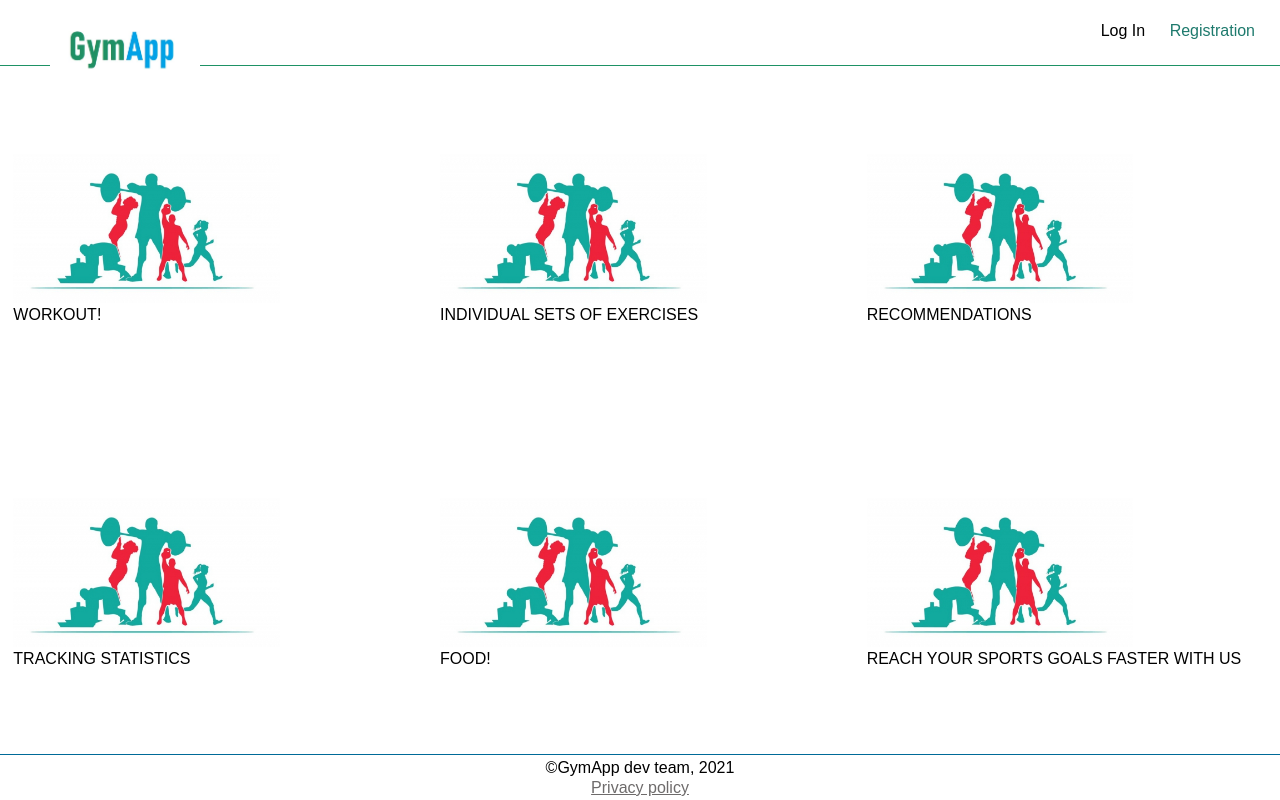
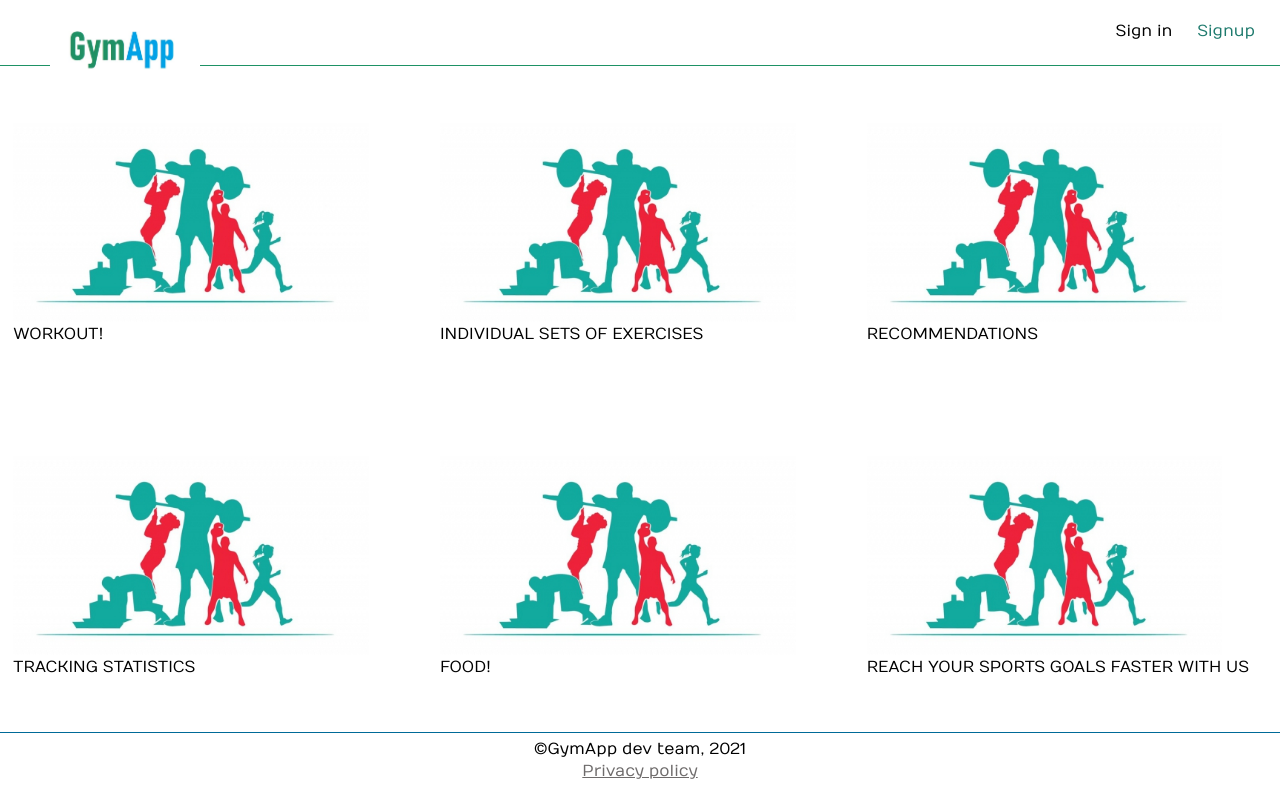
Before and after one commit to zemags/gym_app, a plain HTML site: page templates/index.html in a window 1280 px wide. Drawn offline with Linux system fonts and the light colour scheme; a web font is replaced by a local one.

Commit message:
edit file names, add new style and fonts files, modify html with BEM-methodology

```diff
--- /dev/null
+++ b/static/css/index-style.css
@@ -0,0 +1,124 @@
+@font-face {
+  font-family: 'Numans';
+  src: url(../fonts/numans_[allfont.ru].woff2) format(woff2);
+  src: url(../fonts/Numans-Regular.woff) format(woff);
+  font-weight: normal;
+}
+
+html, body, div, span, applet, object, iframe,
+h1, h2, h3, h4, h5, h6, p, blockquote, pre,
+a, abbr, acronym, address, big, cite, code,
+del, dfn, em, img, ins, kbd, q, s, samp,
+small, strike, strong, sub, sup, tt, var,
+b, u, i,dl, dt, dd, ol, ul, li,
+fieldset, form, label, legend,
+table, caption, tbody, tfoot, thead, tr, th, td,
+article, aside, canvas, details, embed,
+figure, figcaption, footer, header, hgroup,
+menu, nav, output, section, summary,
+time, mark, audio, video {
+	margin: 0;
+	padding: 0;
+	border: 0;
+	font-size: 100%;
+	font-family:inherit;
+  font-size:inherit;
+  font-style:inherit;
+	vertical-align: baseline;
+}
+
+body {
+	line-height: 1;
+	font-family: 'Numans', Arial, sans-serif;
+  margin: 0 auto;
+	max-width: 1500px;
+}
+
+
+
+/*header*/
+
+.header-index {
+	border-bottom: 1px solid #1e9265;
+	height: 65px;
+	width: 100%;
+  display: flex;
+  justify-content: space-between;
+}
+
+.header-index__logo {
+  padding: 20px 0px 0px 50px;
+}
+
+.logo-index-page__img {
+	width: 150px;
+}
+
+.header-index__sign-links {
+  margin: 23px 20px 0 0;
+}
+
+.sign-links__item {
+	text-decoration: none;
+	padding: 5px;
+	color: #1E7A6D;
+}
+
+.sign-links__item_distance {
+	margin-right: 10px;
+}
+
+.sign-links__item_black {
+	color: black;
+}
+
+
+
+/*main page*/
+
+.main-index {
+	min-height: calc(100vh - 65px - 66px - 1px - 2px);  /* - header - footer - header_border - footer_border*/
+	display: flex;
+	flex-wrap: wrap;
+	justify-content: space-around;
+	align-items: center;
+}
+
+.article {
+	min-width: 400px;
+	max-width: 600px;
+	padding: 10px;
+	font-size: 16px;
+	transition: 1s;
+}
+
+.article:hover {
+	transform: scale(1.4);
+}
+
+.article__image {
+	height: 200px;
+}
+
+
+
+
+/* footer */
+
+.footer-sign {
+	border-top: 1px solid #006a98;
+	position: relative;
+	bottom: 0px;
+	height: 66px;
+	width: 100%;
+	text-align: center;
+}
+
+.footer-sign__text {
+	padding-top: 8px;
+	margin-bottom: 6px;
+}
+
+.footer-sign__link {
+	color: #6e6b6b;
+}
--- /dev/null
+++ b/static/css/sign-style.css
@@ -0,0 +1,156 @@
+@font-face {
+  font-family: 'Numans';
+  src: url(../fonts/numans_[allfont.ru].woff2) format(woff2);
+  src: url(../fonts/Numans-Regular.woff) format(woff);
+  font-weight: normal;
+}
+
+html, body, div, span, applet, object, iframe,
+h1, h2, h3, h4, h5, h6, p, blockquote, pre,
+a, abbr, acronym, address, big, cite, code,
+del, dfn, em, img, ins, kbd, q, s, samp,
+small, strike, strong, sub, sup, tt, var,
+b, u, i,dl, dt, dd, ol, ul, li,
+fieldset, form, label, legend,
+table, caption, tbody, tfoot, thead, tr, th, td,
+article, aside, canvas, details, embed,
+figure, figcaption, footer, header, hgroup,
+menu, nav, output, section, summary,
+time, mark, audio, video {
+	margin: 0;
+	padding: 0;
+	border: 0;
+	font-size: 100%;
+	font-family:inherit;
+  font-size:inherit;
+  font-style:inherit;
+	vertical-align: baseline;
+}
+
+.sign-page {
+	line-height: 1;
+	font-family: 'Numans', Arial, sans-serif;
+  margin: 0 auto;
+	max-width: 1500px;
+}
+
+
+/* header */
+
+.header-sign {
+	border-bottom: 1px solid #1e9265;
+	height: 65px;
+	width: 100%;
+	display: flex;
+}
+
+.header-sign__logo {
+  padding: 20px 0px 0px 50px;
+}
+
+.logo-sign-page__img {
+	width: 150px;
+}
+
+
+/* main */
+
+.main-sign {
+	min-height: calc(100vh - 65px - 66px - 1px - 2px);  /* - header - footer - header_border - footer_border*/
+	display: flex;
+	flex-wrap: wrap;
+	justify-content: space-around;
+	align-items: center;
+  text-align: center;
+}
+
+/* form */
+
+.main__sign {
+	padding-bottom: 10%;
+}
+
+.form-sign__legend {
+	font-size: 36px;
+	color: #6e6b6b;
+	margin-bottom: 20px;
+}
+
+.form-sign__input {
+	font-size: 16px;
+	width: 237px;
+	height: 40px;
+	border: 2px solid #c4c4c4;
+	border-radius: 12px;
+	padding-left: 15px;
+	margin-bottom: 18px;
+}
+
+.form-sign__button {
+	width: 252px;
+	height: 50px;
+	margin-top: 18px;
+	margin-bottom: 15px;
+	font-size: 16px;
+	color: #6e6b6b;
+	font-weight: bold;
+	border: 2px solid #c4c4c4;
+	border-radius: 12px;
+	background: white;
+}
+
+.form-sign__button:hover {
+	background: #e6f7fe;
+	border: 2px solid #d2f0fd;
+	color: #4487a4;
+}
+
+.sign__text {
+	margin-bottom: 15px;
+}
+
+.sign__link {
+	color: #1e9265;
+	text-decoration: none;
+	font-weight: bold;
+}
+
+
+/* blockquote */
+
+.blockquote-sign {
+		min-width: 420px;
+		max-width: 30vw;
+		padding: 20px 10px;
+		margin-bottom: 10%;
+		text-align: center;
+		border-bottom: 2px outset #FFAA73;
+		border-top: 2px outset #FFAA73;
+	}
+
+	.cite-sign {
+		display: block;
+		margin: 12px auto 0px;
+	text-align: center;
+	}
+
+
+/* footer */
+
+.footer-sign {
+	border-top: 1px solid #006a98;
+	position: relative;
+	bottom: 0px;
+	height: 66px;
+	width: 100%;
+	text-align: center;
+}
+
+.footer-sign__text {
+	padding-top: 8px;
+	margin-bottom: 6px;
+}
+
+.footer-sign__link {
+	color: #6e6b6b;
+}
--- a/static/css/styles.css
+++ b/static/css/styles.css
@@ -1,3 +1,10 @@
+@font-face {
+  font-family: 'Numans';
+  src: url(../fonts/numans_[allfont.ru].woff2) format(woff2);
+  src: url(../fonts/Numans-Regular.woff) format(woff);
+  font-weight: normal;
+}
+
 html, body, div, span, applet, object, iframe,
 h1, h2, h3, h4, h5, h6, p, blockquote, pre,
 a, abbr, acronym, address, big, cite, code,
--- a/templates/index.html
+++ b/templates/index.html
@@ -1,51 +1,55 @@
 <!DOCTYPE html>
 <html lang="en">
+
 <head>
-	<link href="https://allfont.ru/allfont.css?fonts=numans" rel="stylesheet" type="text/css">
 	<meta charset="UTF-8">
 	<meta name="viewport" content="width=device-width, initial-scale=1.0">
-	<title>Document</title>
-	<link rel="stylesheet" type="text/css" href="../static/css/styles.css">
+	<title>GymApp</title>
+	<link rel="stylesheet" type="text/css" href="../static/css/index-style.css">
 </head>
-<body>
-	<div class="body_wrapper-width">
-		<header>
-			<a href="index.html"><img src="../images/logo.jpg" class="header_logo" alt="GumApp"></a>
-			<section class="to_login">
-				<a class="header_login header_login-distance header_login-black" href="login.html">Log In</a>
-				<a class="header_login" href="registration.html">Registration</a>
+
+<body class="index-page">
+	<header class="header-index">
+		<span class="logo-index-page header-index__logo">
+			<a class="logo-index-page__link" href="index.html">
+				<img class="logo-index-page__img" src="../images/logo.jpg" alt="GumApp">
+			</a>
+		</span>
+		<section class="sign-links header-index__sign-links">
+			<a class="sign-links__item sign-links__item_distance sign-links__item_black" href="login.html">Sign in</a>
+			<a class="sign-links__item" href="signup.html">Signup</a>
 		</section>
 	</header>
-		<main>
-			<article class="main_p-landing">
-				<img class="article_image" src="../images/picture.jpg" alt="Picture">
-				<p>WORKOUT!</p>
+	<main class="main-index">
+		<article class="article">
+			<img class="article__image" src="../images/picture.jpg" alt="Picture">
+			<p class="article__text">WORKOUT!</p>
 		</article>
-			<article class="main_p-landing">
-				<img class="article_image" src="../images/picture.jpg" alt="Picture">
-				<p>INDIVIDUAL SETS OF EXERCISES</p>
+		<article class="article">
+			<img class="article__image" src="../images/picture.jpg" alt="Picture">
+			<p class="article__text">INDIVIDUAL SETS OF EXERCISES</p>
 		</article>
-			<article class="main_p-landing">
-				<img class="article_image" src="../images/picture.jpg" alt="Picture">
-				<p>RECOMMENDATIONS</p>
+		<article class="article">
+			<img class="article__image" src="../images/picture.jpg" alt="Picture">
+			<p class="article__text">RECOMMENDATIONS</p>
 		</article>
-			<article class="main_p-landing">
-				<img class="article_image" src="../images/picture.jpg" alt="Picture">
-				<p>TRACKING STATISTICS</p>
+		<article class="article">
+			<img class="article__image" src="../images/picture.jpg" alt="Picture">
+			<p class="article__text">TRACKING STATISTICS</p>
 		</article>
-			<article class="main_p-landing">
-				<img class="article_image" src="../images/picture.jpg" alt="Picture">
-				<p>FOOD!</p>
+		<article class="article">
+			<img class="article__image" src="../images/picture.jpg" alt="Picture">
+			<p class="article__text">FOOD!</p>
 		</article>
-			<article class="main_p-landing">
-				<img class="article_image" src="../images/picture.jpg" alt="Picture">
-				<p>REACH YOUR SPORTS GOALS FASTER WITH US</p>
+		<article class="article">
+			<img class="article__image" src="../images/picture.jpg" alt="Picture">
+			<p class="article__text">REACH YOUR SPORTS GOALS FASTER WITH US</p>
 		</article>
 	</main>
-		<footer>
-			<p>©GymApp dev team, 2021</p>
-			<a href="#">Privacy policy</a>
+	<footer class="footer-sign sign-page__footer">
+		<p class="footer-sign__text">©GymApp dev team, 2021</p>
+		<a class="footer-sign__link" href="#">Privacy policy</a>
 	</footer>
-	</div>
 </body>
+
 </html>
```
Also changed, not shown: static/css/style.css (+7 -0 lines), templates/body.html (+0 -1 lines), templates/exercises.html (+0 -1 lines), templates/login.html (+27 -21 lines), templates/meal.html (+0 -1 lines), templates/progress.html (+0 -1 lines), templates/registration.html (deleted, +0 -53 lines), templates/signup.html (added, +54 -0 lines), static/fonts/Numans-Regular.woff (added), static/fonts/numans_[allfont.ru].woff2 (added), 1 other file. Lines whose indentation alone changed are shown as unchanged.
